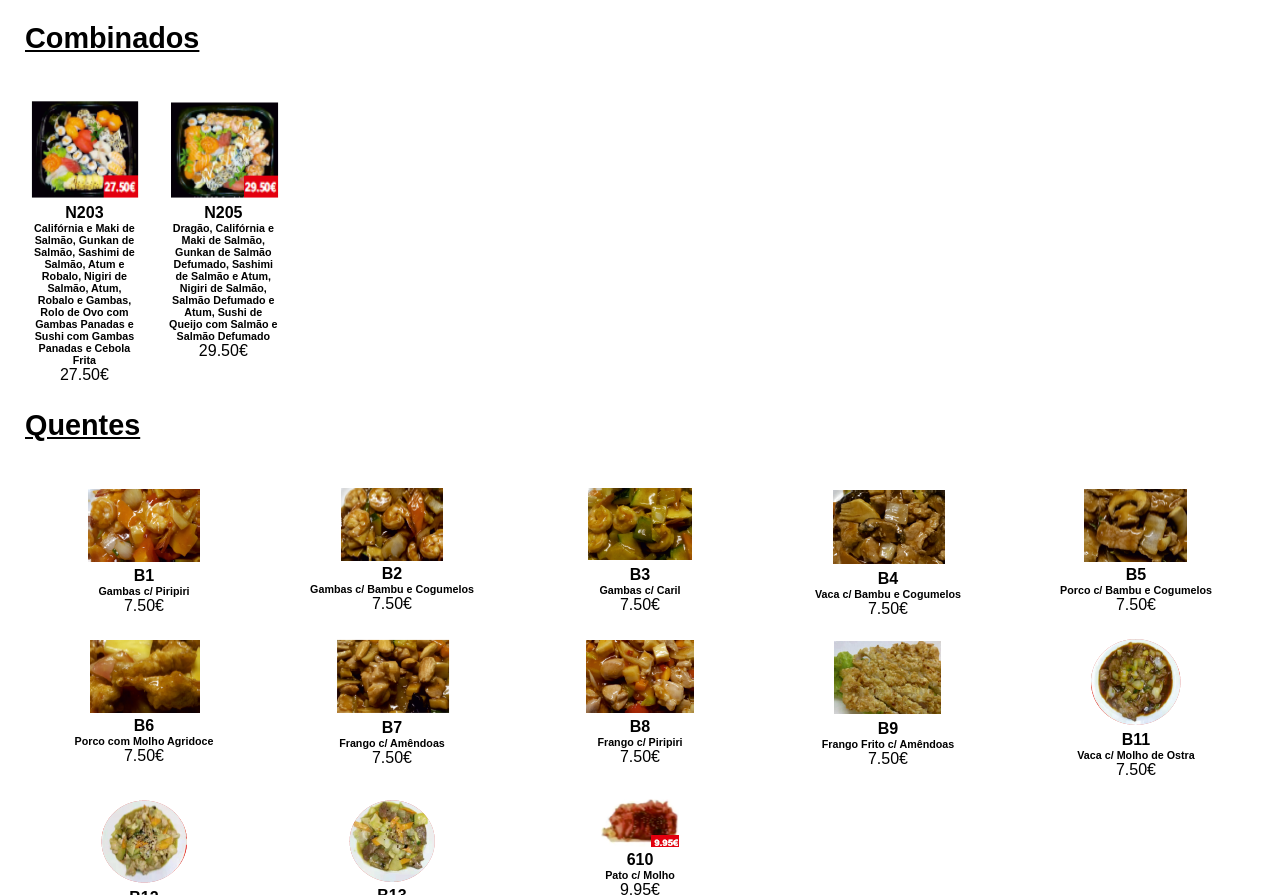
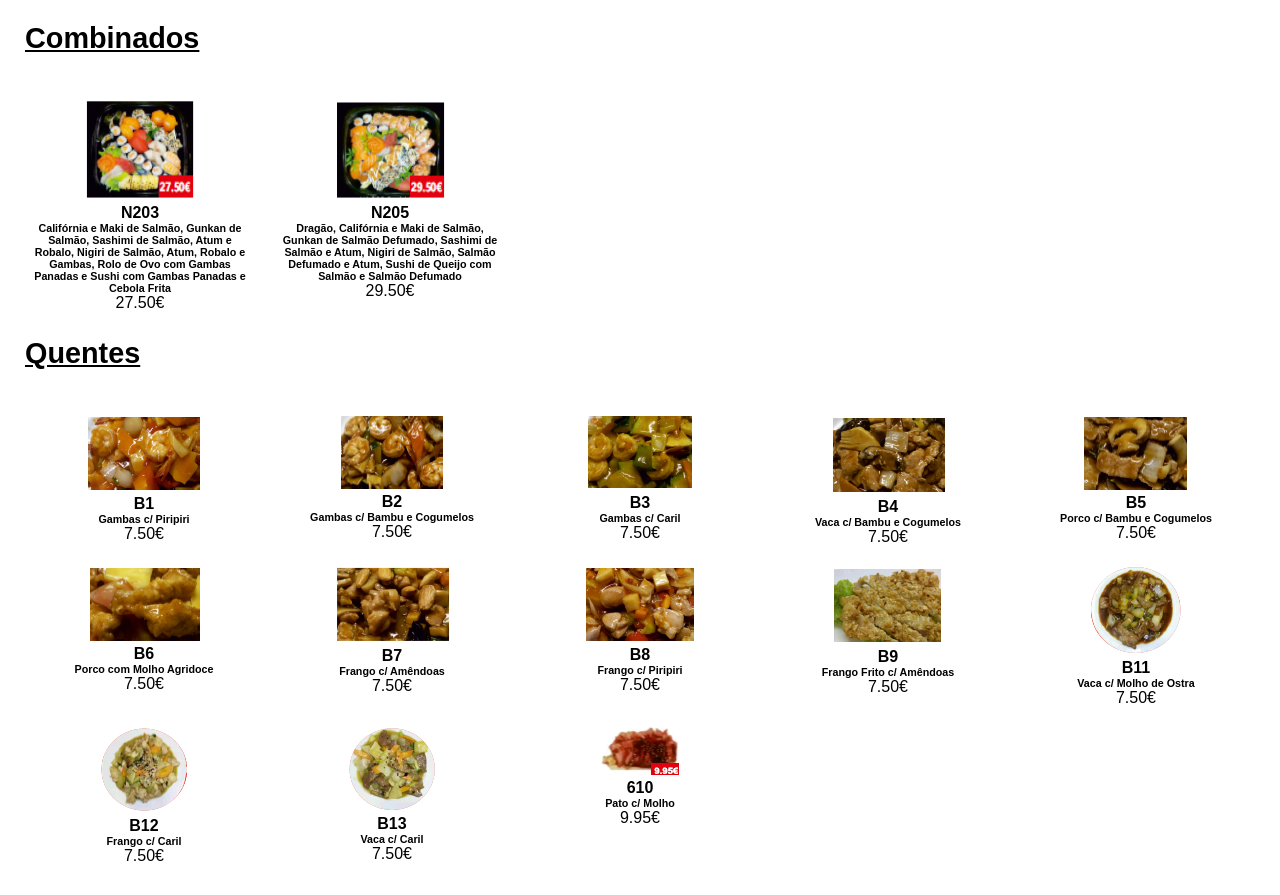
Before and after one commit to SofiDu/nigirione, a plain HTML site: page index.html in a window 1280 px wide. Shown: the part 1992-2887 px from the top of the page. Drawn offline with Linux system fonts and the light colour scheme.

Commit message:
new style for menuspecial_container for big sise window

```diff
--- a/resources/css/style.css
+++ b/resources/css/style.css
@@ -88,7 +88,7 @@ body {
 
 .menu_special-container {
   display: grid;
-  grid-template-columns: repeat(auto-fill, minmax(100px, 1fr)); /* Adjust as needed */
+  grid-template-columns: repeat(auto-fill, minmax(200px, 1fr)); /* Adjust as needed */
   grid-gap: 30px; /* 2 items */
   padding: 5px;
 }
```
